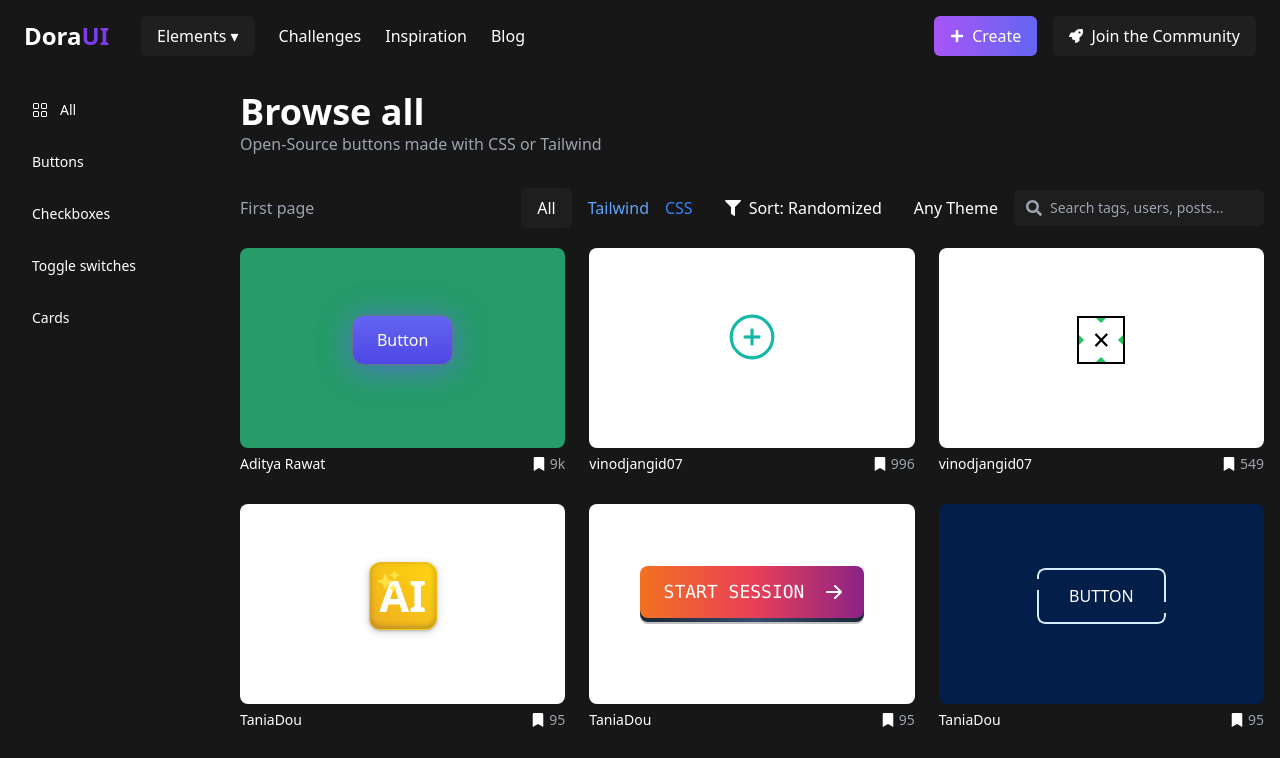
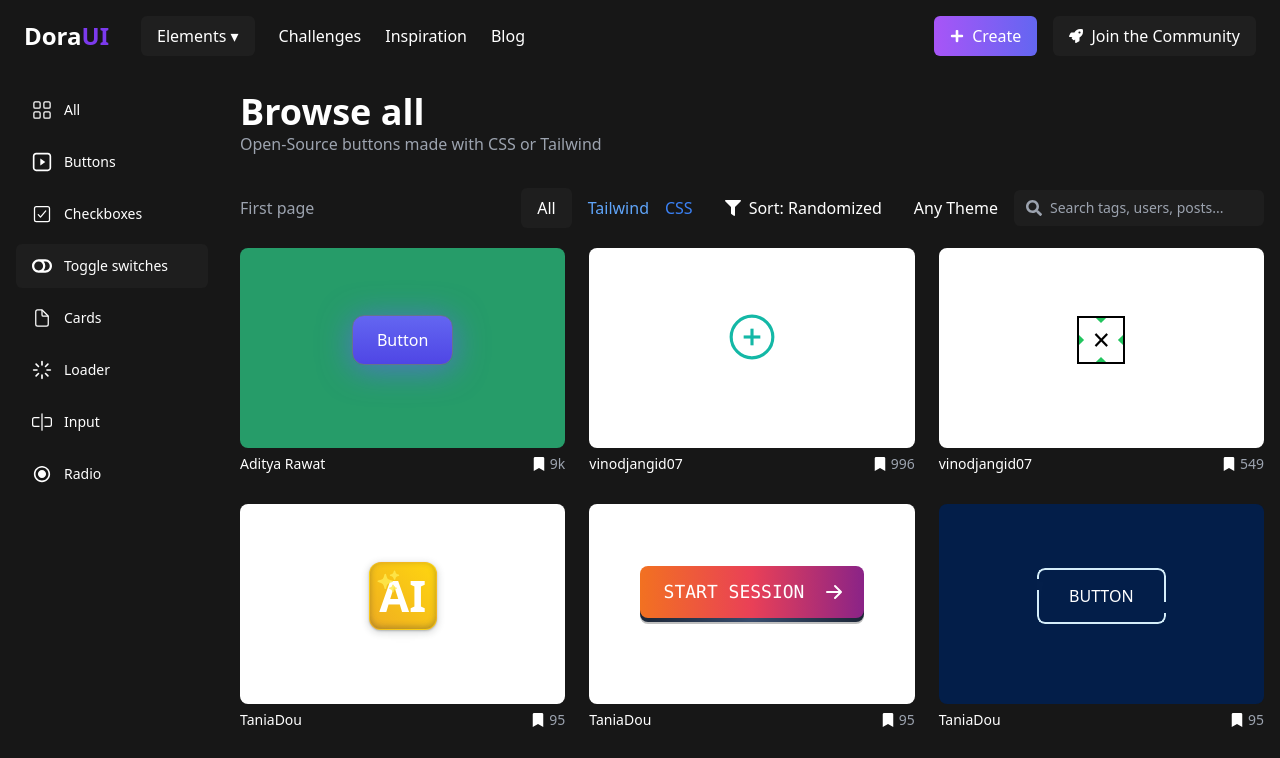
Before and after one commit to aadii-rawt/DoraUI, a React (Vite) app in the folder client/: page /toggle in a window 1280 px wide. Shown: the top 758 px of the page. Built offline with nearby package versions, Linux system fonts and the light colour scheme.

Commit message:
fix all typescipt and props

```diff
--- a/client/src/components/Element/ElementCard.tsx
+++ b/client/src/components/Element/ElementCard.tsx
@@ -1,17 +1,24 @@
 import React from 'react'
-import { FaCode, FaBookmark, FaCommentDots } from "react-icons/fa";
-import { Link, useNavigate } from 'react-router-dom';
-const ElementCard: React.FC = ({ btn }) => {
+import { FaBookmark } from "react-icons/fa";
+import { useNavigate } from 'react-router-dom';
+import { ElementType } from '../../utils/utils';
+
+type PropType = {
+    btn : ElementType
+}
+
+const ElementCard: React.FC<PropType> = ({ btn }) => {
 
     const navigate = useNavigate()
 
-    const handleGetCode = (btn: any) => {
+    const handleGetCode = (btn: ElementType) : void => {
         navigate(`/${btn.user}/${btn.id}`, {
             state: {
                 data: btn
             }
         });
     };
+
     return (
         <div key={btn.id} className="">
             <div style={{background : btn?.previewBackground || "#fff"}} className=' p-2 rounded-lg relative min-h-[200px] flex items-center justify-center group'>
--- a/client/src/components/Footer.tsx
+++ b/client/src/components/Footer.tsx
@@ -1,9 +1,9 @@
 import React from 'react'
 
-function Footer() {
+const Footer: React.FC = () => {
   return (
     <div>
-      footer
+
     </div>
   )
 }
--- a/client/src/components/Sidebar.tsx
+++ b/client/src/components/Sidebar.tsx
@@ -1,31 +1,20 @@
 import React from "react";
-import { BsGrid } from "react-icons/bs";
-import { CiGrid42 } from "react-icons/ci";
-const Sidebar : React.FC = () => {
-  const menuItems = [
-    { icon: <BsGrid /> , label: "All" },
-    { icon: "", label: "Buttons" },
-    { icon: "" , label: "Checkboxes" },
-    { icon: "", label: "Toggle switches" },
-    { icon: "", label: "Cards" },
-  ];
+import { menuItems } from "../utils/utils";
+import { NavLink } from "react-router-dom";
+
+const Sidebar: React.FC = () => {
 
   return (
-    <div className="w-56 bg-primary text-white p-4 space-y-2">
+    <div className="w-56 max-h-screen bg-primary text-white p-4 space-y-2 sticky top-0 left-0">
       {menuItems.map((item, index) => (
-        <div
+        <NavLink
+          to={item.route}
           key={index}
-          className="flex items-center space-x-3 px-4 py-3 rounded-md cursor-pointer  hover:bg-[#1E1E1E] transition"
-        >
+          className={(({ isActive }) => ` ${isActive && "bg-[#1E1E1E]"} flex text-white text-xl items-center space-x-3 px-4 py-3 rounded-md cursor-pointer hover:bg-[#1E1E1E] transition`)}>
           {item.icon}
           <span className="text-sm">{item.label}</span>
-        </div>
+        </NavLink>
       ))}
-      {/* Chevron (optional, but hidden as requested) */}
-      <div className="flex items-center space-x-3 px-4 py-2 rounded-md opacity-0 pointer-events-none">
-
-        <span className="text-sm">Hidden Arrow</span>
-      </div>
     </div>
   );
 };
--- a/client/src/layout/ElementLayout.tsx
+++ b/client/src/layout/ElementLayout.tsx
@@ -1,9 +1,10 @@
+import React from 'react'
+import Sidebar from '../components/Sidebar'
 import { Outlet } from 'react-router-dom'
-import Sidebar from '../components/Sidebar'
 
-function ElementLayout() {
+const ElementLayout : React.FC = () => {
   return (
-    <div className='flex'>
+    <div className='flex relative'>
       <Sidebar />
       <Outlet />
     </div>
--- a/client/src/pages/Elements.tsx
+++ b/client/src/pages/Elements.tsx
@@ -1,8 +1,9 @@
 import React from "react";
 import { FaFilter, FaSearch } from "react-icons/fa";
 import ElementCard from "../components/Element/ElementCard";
+import { ElementType } from "../utils/utils";
 
-const buttons = [
+const buttons : ElementType[] = [
   {
     id: 1,
     preview:
@@ -201,6 +202,7 @@ const buttons = [
 ];
 
 const Elements: React.FC = () => {
+
   return (
     <div className="flex-1 min-h-screen text-white px-4 py-5">
       <div className="mb-8">
--- a/client/src/pages/GetCode.tsx
+++ b/client/src/pages/GetCode.tsx
@@ -24,9 +24,9 @@ const GetCode: React.FC = () => {
 
       {/* Content Grid */}
       <div className="grid md:grid-cols-2 overflow-hidden bg-[#1a1a1a] rounded-xl">
-        {/* Left Preview Box */}
+        {/*=============== preview of code ==========================*/}
         <Preview btnData={btnData} />
-
+        {/*=================== code ======================================*/}
         <div className="bg-black text-left rounded-xl  relative">
           <div className="flex items-center bg-[#292929] p-2 justify-between ">
             <div className="flex items-center gap-2 font-semibold text-sm">
@@ -34,7 +34,7 @@ const GetCode: React.FC = () => {
             </div>
             <FaRegCopy className="text-gray-400 cursor-pointer" />
           </div>
-          <div className="max-h-[350px] overflow-y-scroll">
+          <div className="max-h-[360px] overflow-y-scroll">
             <SyntaxHighlighter
               language="html"
               style={dracula}
--- a/client/src/pages/Home.tsx
+++ b/client/src/pages/Home.tsx
@@ -1,8 +1,9 @@
+import React from 'react'
 
-function Home() {
+const Home : React.FC = () => {
   return (
-    <div className="bg-primary">
-      this is home page
+    <div>
+
     </div>
   )
 }
--- /dev/null
+++ b/client/src/utils/utils.tsx
@@ -0,0 +1,35 @@
+import { JSX } from "react";
+import { BsGrid, BsInputCursor } from "react-icons/bs";
+import { CgPlayButtonR } from "react-icons/cg";
+import { FaToggleOff } from "react-icons/fa";
+import { FiLoader } from "react-icons/fi";
+import { IoMdRadioButtonOn } from "react-icons/io";
+import { IoCheckboxOutline, IoDocumentOutline } from "react-icons/io5";
+
+type MenuType = {
+    icon: JSX.Element,
+    label: string,
+    route: string
+}
+
+export const menuItems: MenuType[] = [
+    { icon: <BsGrid />, label: "All", route: "/elements" },
+    { icon: <CgPlayButtonR />, label: "Buttons", route: "/button" },
+    { icon: <IoCheckboxOutline />, label: "Checkboxes", route: "/checkbox" },
+    { icon: <FaToggleOff />, label: "Toggle switches", route: "/toggle" },
+    { icon: <IoDocumentOutline />, label: "Cards", route: "/cards" },
+    { icon: <FiLoader />, label: "Loader", route: "/loader" },
+    { icon: <BsInputCursor />, label: "Input", route: "/input" },
+    { icon: <IoMdRadioButtonOn />, label: "Radio", route: "/radio" },
+];
+
+export type ElementType = {
+    id: string | number,
+    preview: string,
+    user: string,
+    previewBackground?: string,
+    views: string,
+    bookmarks?: string | number,
+    comments: number,
+
+}
```
Also changed, not shown: client/src/App.tsx (+2 -18 lines), client/src/components/Preview.tsx (+6 -1 lines).
